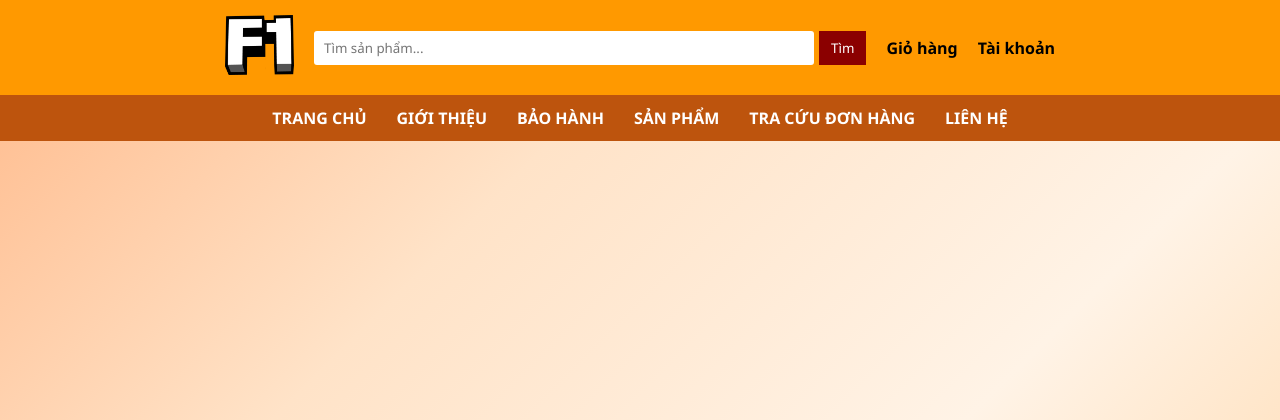
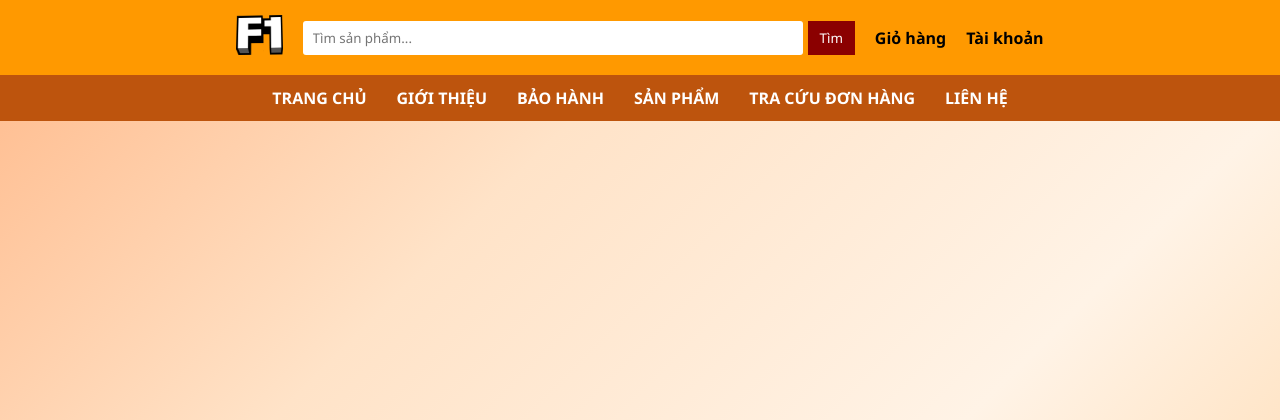
Before and after one commit to MrCoww2510/LapTrinhWeb, a PHP site: page /header.php in a window 1280 px wide. Shown: the top 420 px of the page. Run offline with PHP 8.4, Linux system fonts and the light colour scheme.

Commit message:
sửa tên class đồng thời format lại header và hoàn thành trang chủ và footer

```diff
--- a/TrangSanPham.php
+++ b/TrangSanPham.php
@@ -1,7 +1,7 @@
 <?php
-    include("header.html"); //gồm thanh nemu và các nút chức năng cố định
+    include("header.php"); //gồm thanh nemu và các nút chức năng cố định
 
     include("html/TrangSanPham.html"); // chỉ cần nội dung trang khỏi làm thanh menu
 
-    include("footer.html"); //tương tự header
+    include("footer.php"); //tương tự header
 ?>
--- a/css/Style.css
+++ b/css/Style.css
@@ -18,41 +18,48 @@ body {
     min-height:100vh;
 }
 
+.HD_header
+{
+    position: sticky;
+    top: 0;
+    z-index: 1000;
+}
+
+
 /* ================= TOP HEADER ================= */
 
-.top-header {
+.HD_topHeader {
     background:#ff9900;
     display:flex;
     align-items:center;
     justify-content:center;
-    gap: 20px;
+    gap:20px;
     padding:15px 40px;
 }
 
 /* logo */
 
-.logo img {
-    height:60px;
+.HD_logo img {
+    height:40px;
 }
 
 /* search */
 
-.search {
+.HD_search {
     display:flex;
     gap:5px;
 }
 
-.search input {
+.HD_search input {
     padding:8px 10px;
     width:500px;
     border:none;
     border-radius:3px;
 }
 
-.search button {
+.HD_search button {
     background:#8b0000;
     color:white;
-
     border:none;
     padding:8px 12px;
     cursor:pointer;
@@ -60,41 +67,102 @@ body {
 
 /* right menu */
 
-.header-right {
+.HD_rightMenu {
     display:flex;
     gap:20px;
 }
 
-.header-right a {
+.HD_rightMenu a {
     color:black;
     font-weight:bold;
 }
 
 /* ================= MENU ================= */
 
-.nav {
+.HD_nav {
     background:#bd540d;
     display:flex;
     justify-content:center;
 }
 
-.menu {
+.HD_menu {
     display:flex;
     list-style:none;
     gap:30px;
     padding:12px 0;
 }
 
-.menu li {
+.HD_menu li {
     position:relative;
 }
 
-.menu a {
+.HD_menu a {
     color:white;
     font-weight:bold;
     text-transform:uppercase;
 }
 
-.menu a:hover {
-    color: wheat;
+.HD_menu a:hover {
+    color:wheat;
 }
+
+
+/* ===== FOOTER ===== */
+
+.FT_footer {
+    background:#1c1c1c;
+    color:white;
+    margin-top:40px;
+}
+
+/* container */
+
+.FT_container {
+    display:grid;
+    grid-template-columns:repeat(4,1fr);
+    gap:40px;
+    padding:40px 80px;
+}
+
+/* title */
+
+.FT_title {
+    margin-bottom:15px;
+    font-size:18px;
+}
+
+/* text */
+
+.FT_text {
+    font-size:14px;
+    margin-bottom:8px;
+    color:#ccc;
+}
+
+/* list */
+
+.FT_list {
+    list-style:none;
+}
+
+.FT_list li {
+    margin-bottom:8px;
+}
+
+.FT_list a {
+    color:#ccc;
+}
+
+.FT_list a:hover {
+    color:white;
+}
+
+/* bottom */
+
+.FT_bottom {
+    text-align:center;
+    padding:15px;
+    border-top:1px solid #333;
+    font-size:14px;
+    color:#aaa;
+}
--- a/css/TrangChu.css
+++ b/css/TrangChu.css
@@ -0,0 +1,111 @@
+/* ===== BANNER ===== */
+
+.TC_banner img
+{
+width:100%;
+height:400px;
+object-fit:cover;
+}
+
+
+/* ===== SECTION ===== */
+
+.TC_category,
+.TC_product
+{
+padding:40px 80px;
+}
+
+.TC_title
+{
+font-size:28px;
+margin-bottom:25px;
+}
+
+
+/* ===== CATEGORY ===== */
+
+.TC_categoryGrid
+{
+display:grid;
+grid-template-columns:repeat(6,1fr);
+gap:20px;
+}
+
+.TC_categoryItem
+{
+background:white;
+padding:25px;
+text-align:center;
+font-weight:bold;
+border-radius:6px;
+cursor:pointer;
+transition:0.2s;
+}
+
+.TC_categoryItem:hover
+{
+transform:translateY(-5px);
+box-shadow:0 5px 10px rgba(0,0,0,0.2);
+}
+
+
+/* ===== PRODUCT ===== */
+
+.TC_productGrid
+{
+display:grid;
+grid-template-columns:repeat(4,1fr);
+gap:25px;
+}
+
+.TC_productCard
+{
+background:white;
+padding:15px;
+border-radius:6px;
+text-align:center;
+transition:0.2s;
+}
+
+.TC_productCard:hover
+{
+transform:translateY(-5px);
+box-shadow:0 5px 15px rgba(0,0,0,0.2);
+}
+
+.TC_productCard img
+{
+width:100%;
+height:200px;
+object-fit:cover;
+}
+
+.TC_productName
+{
+margin:10px 0;
+}
+
+.TC_price
+{
+color:red;
+font-weight:bold;
+margin-bottom:10px;
+}
+
+
+/* ===== BUTTON ===== */
+
+.TC_btn
+{
+display:inline-block;
+background:#bd540d;
+color:white;
+padding:8px 15px;
+border-radius:4px;
+}
+
+.TC_btn:hover
+{
+background:#8a3b07;
+}
--- a/header.php
+++ b/header.php
@@ -1,68 +1,40 @@
 <!DOCTYPE html>
 <html lang="vi">
-
     <head>
-
         <meta charset="UTF-8">
         <meta name="viewport" content="width=device-width, initial-scale=1.0">
         <title>F1GamingGear</title>
         <link rel="stylesheet" href="css/Style.css">
+        <link rel="stylesheet" href="css/TrangChu.css">
         <link rel="stylesheet" href="css/TrangSanPham.css">
-
     </head>
-
     <body>
-
-        <header>
-
+        <header class="HD_header">
             <!-- ===== TOP HEADER ===== -->
-
-            <div class="top-header">
-
-                <div class="logo">
-
+            <div class="HD_topHeader">
+                <div class="HD_logo">
                     <a href="index.php">
                     <img src="img/LOGO.png" alt="logo">
                     </a>
-
                 </div>
-
-                <div class="search">
-
+                <div class="HD_search">
                     <input type="text" placeholder="Tìm sản phẩm...">
                     <button>Tìm</button>
-
                 </div>
-
-                <div class="header-right">
-
+                <div class="HD_rightMenu">
                     <a href="GioHang.html">Giỏ hàng</a>
                     <a href="DangNhap.html">Tài khoản</a>
-
                 </div>
-
             </div>
-
             <!-- ===== MENU ===== -->
-
-            <nav class="nav">
-
-                <ul class="menu">
-
-                    <li><a class="test" href="index.php">Trang chủ</a></li>
-
+            <nav class="HD_nav">
+                <ul class="HD_menu">
+                    <li><a href="index.php">Trang chủ</a></li>
                     <li><a href="html/GioiThieu.html">Giới thiệu</a></li>
-
                     <li><a href="html/BaoHanh.html">Bảo hành</a></li>
-
                     <li><a href="TrangSanPham.php">Sản phẩm</a></li>
-
                     <li><a href="TraCuuDonHang.html">Tra cứu đơn hàng</a></li>
-
                     <li><a href="LienHe.html">Liên hệ</a></li>
-
                 </ul>
-
             </nav>
-
         </header>
--- a/index.php
+++ b/index.php
@@ -1,7 +1,7 @@
 <?php
-    include("header.html"); //gồm thanh nemu và các nút chức năng cố định
+    include("header.php"); //gồm thanh nemu và các nút chức năng cố định
 
     include("html/TrangChu.html"); // chỉ cần nội dung trang khỏi làm thanh menu
 
-    include("footer.html"); //tương tự header
+    include("footer.php"); //tương tự header
 ?>
```
Also changed, not shown: footer.php (+65 -4 lines), html/Trangchu.html (+155 -12 lines), html/README.md (added).
